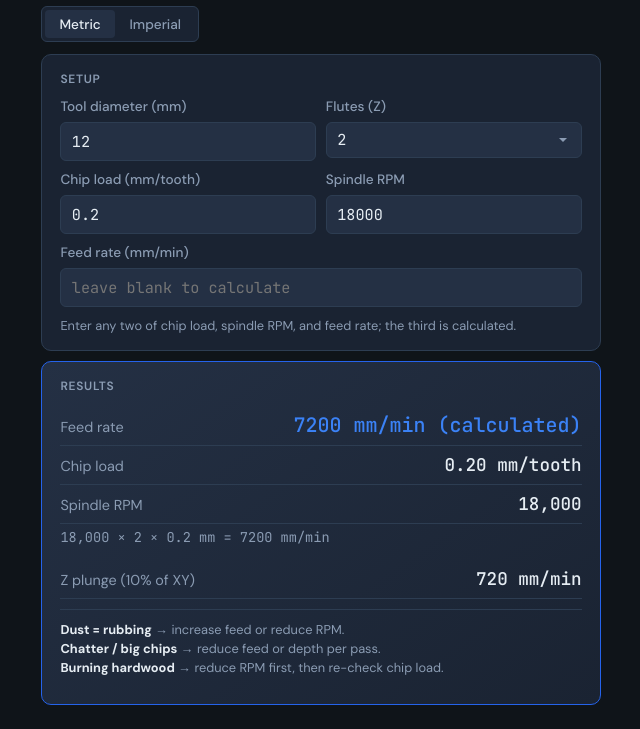
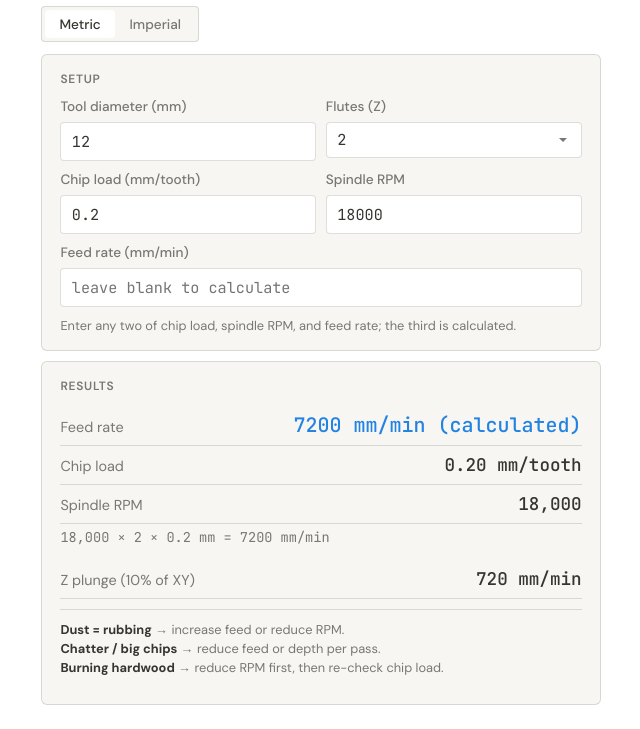
Before and after one commit to jfurdacpw/CNC-Feed-Rate-Calculator, a plain HTML site: page index.html in a window 1280 px wide. Shown: the part 71-800 px from the top of the page, without its empty margins (319-959 px from the left). Drawn offline with Linux system fonts and the light colour scheme.

Commit message:
Update index.html to modify color scheme and improve UI elements, including background, text colors, and border styles for a more modern appearance.

```diff
--- a/index.html
+++ b/index.html
@@ -9,19 +9,19 @@
   <link href="https://fonts.googleapis.com/css2?family=DM+Sans:ital,opsz,wght@0,9..40,400;0,9..40,500;0,9..40,600;0,9..40,700&family=JetBrains+Mono:wght@400;500&display=swap" rel="stylesheet" />
   <style>
     :root {
-      --bg: #0f1419;
-      --surface: #1a2332;
-      --surface2: #243044;
-      --border: #2d3d52;
-      --text: #e6edf3;
-      --text-muted: #8b9cb3;
-      --accent: #3b82f6;
-      --accent-dim: #2563eb;
-      --success: #22c55e;
-      --warn: #eab308;
-      --danger: #ef4444;
-      --radius: 10px;
-      --radius-sm: 6px;
+      --bg: #ffffff;
+      --surface: #f7f6f3;
+      --surface2: #ffffff;
+      --border: rgba(55, 53, 47, 0.16);
+      --text: #37352f;
+      --text-muted: #787774;
+      --accent: #2383e2;
+      --accent-dim: #2383e2;
+      --success: #0f7b6c;
+      --warn: #9b6b00;
+      --danger: #eb5757;
+      --radius: 6px;
+      --radius-sm: 4px;
     }
 
     * {
@@ -146,7 +146,7 @@
     input:focus, select:focus {
       outline: none;
       border-color: var(--accent);
-      box-shadow: 0 0 0 2px rgba(59, 130, 246, 0.2);
+      box-shadow: 0 0 0 1px var(--accent);
     }
 
     select {
@@ -159,8 +159,8 @@
     }
 
     .results {
-      background: linear-gradient(145deg, var(--surface2) 0%, var(--surface) 100%);
-      border-color: var(--accent-dim);
+      background: var(--surface);
+      border-color: var(--border);
     }
 
     .result-line {
```
